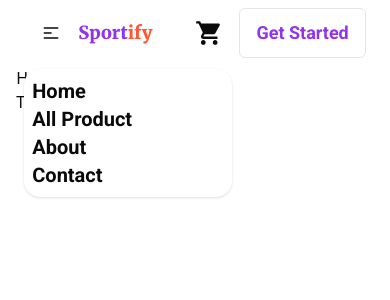
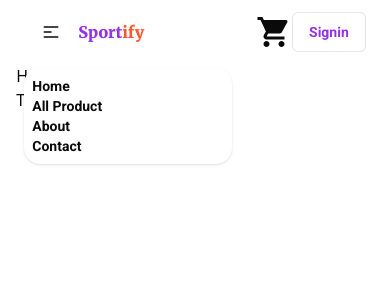
Before and after one commit to Nazrul144/Sportify, a Next.js app: page / in a window 390 px wide. Both pictures are taken after a click on the button 51 px from the left and 33 px from the top of the page. Shown: the top 300 px of the page. Built offline with nearby package versions, Linux system fonts and the light colour scheme.

Commit message:
Navbar responsive done

```diff
--- a/src/components/Navbar.jsx
+++ b/src/components/Navbar.jsx
@@ -59,26 +59,26 @@ const Navbar = () => {
       </div>
       <ul
         tabIndex={0}
-        className={`font-bold text-xl menu menu-sm dropdown-content bg-base-100 rounded-box z-[1] mt-3 w-52 p-2 shadow ${roboto.className}`}>
+        className={`font-bold lg:text-xl menu menu-sm dropdown-content bg-base-100 rounded-box z-[1] mt-3 w-52 p-2 shadow ${roboto.className}`}>
         {
             links?.map(link=><Link href={link.path} className={`${pathName === link.path && "text-red-400"}`} key={link.path}>{link.title}</Link>)
         }
       </ul>
     </div>
     {/* <a className={`btn btn-ghost text-xl ${roboto.className}`}>Sport<span>ify</span></a> */}
-    <span className={`text-purple-600 font-bold text-lg ${lovely.className}`}>Sport</span><span className={`text-[#FF5733]
-    font-bold text-lg ${lovely.className}`}>ify</span>
+    <span className={`text-purple-600 font-bold lg:text-lg ${lovely.className}`}>Sport</span><span className={`text-[#FF5733]
+    font-bold lg:text-lg ${lovely.className}`}>ify</span>
   </div>
   <div className="navbar-center hidden lg:flex">
     <ul className={`font-bold space-x-4 text-lg menu menu-horizontal px-1 ${roboto.className}`}>
         {
-            links?.map(link=><Link href={link.path} className={`${pathName === link.path && "text-red-400"}`} key={link.path}>{link.title}</Link>)
+            links?.map(link=><Link href={link.path} className={`${pathName === link.path && "text-[#FF5733] border-b-[1px] border-[#FF5733]"}`} key={link.path}>{link.title}</Link>)
         }
     </ul>
   </div>
   <div className="navbar-end">
-    <MdShoppingCart className='mr-4 text-5xl' />
-    <Button className={`text-lg py-6 text-purple-600 font-bold ${roboto.className}`} variant="outline"><Link href={'/signin'}>Get Started</Link></Button>
+    <MdShoppingCart className='lg:mr-4 text-4xl' />
+    <Button className={`lg:text-lg text-purple-600 font-bold ${roboto.className}`} variant="outline"><Link href={'/signin'}>Signin</Link></Button>
   </div>
 </div>
     );
```
